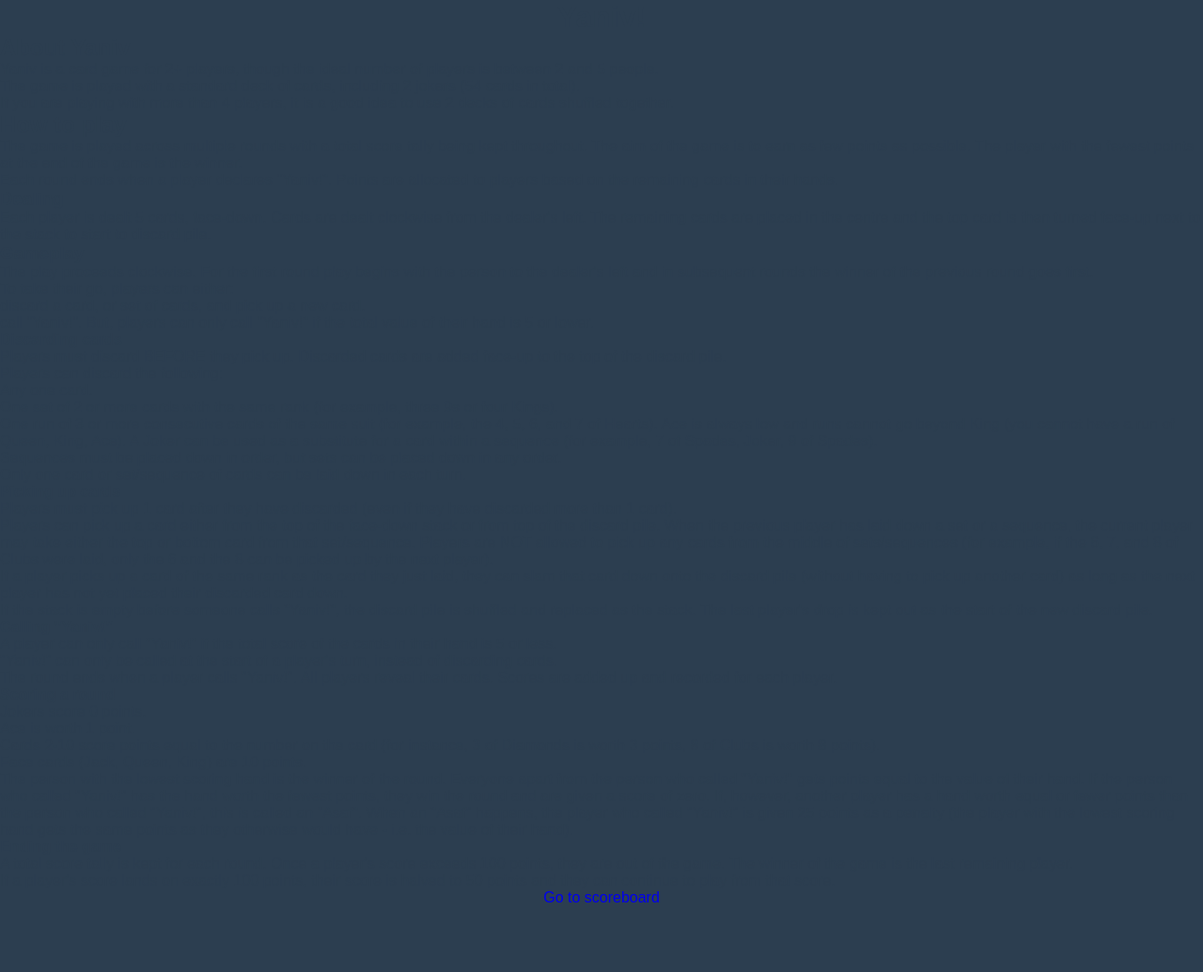
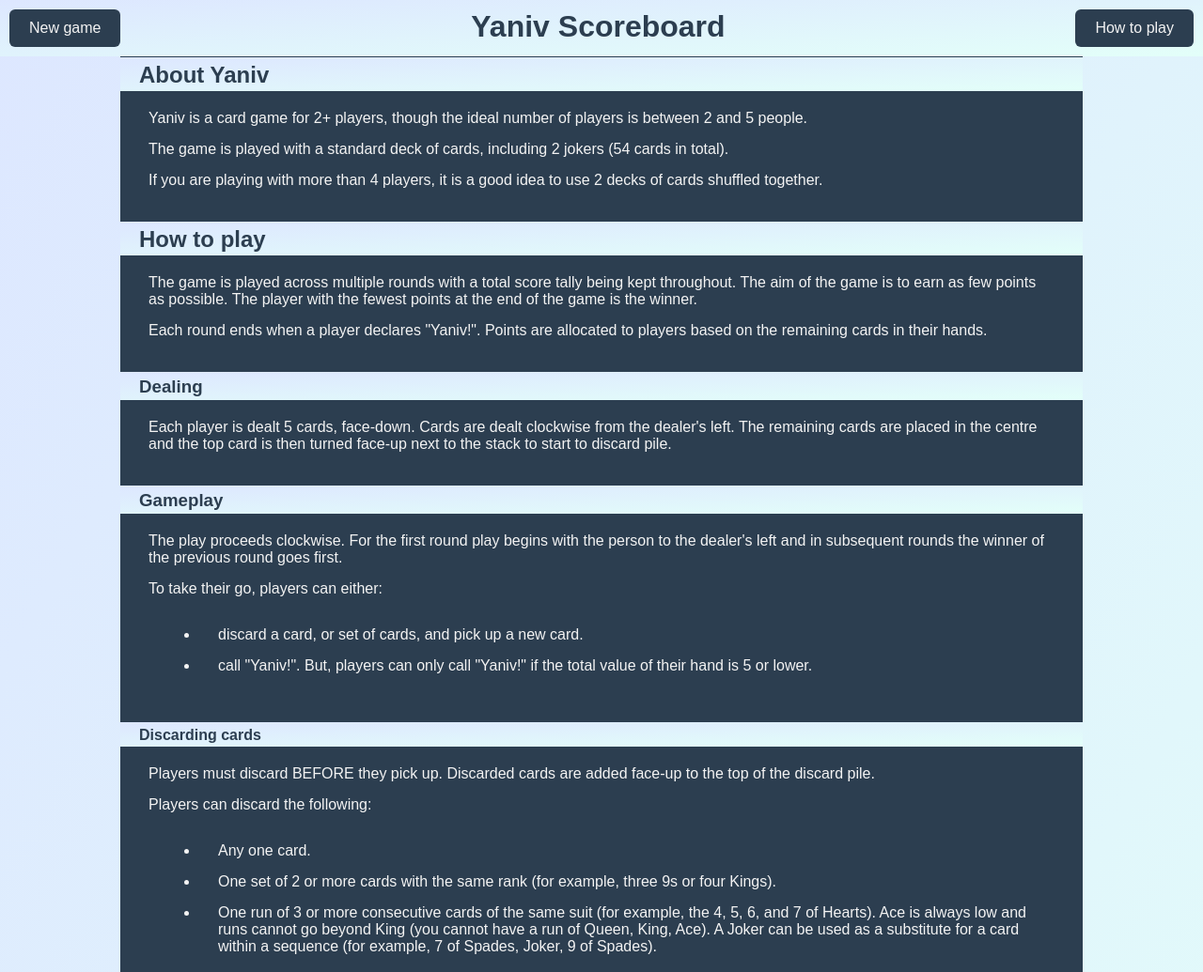
Before and after one commit to EllieD33/Yaniv-Scorecard, a plain HTML site: page rules.html in a window 1280 px wide. Shown: the top 1035 px of the page at 94% size. Before the commit the page ends 965 px from the top, so only its background shows below. Drawn offline with Linux system fonts and the light colour scheme.

Commit message:
updated rules css

```diff
--- a/app.js
+++ b/app.js
@@ -152,7 +152,7 @@ function resetCounter(){
   }
 }
 
-//New game
+//New game - resets names and scores
 const newGameBtn = document.getElementById('new-game-btn');
 newGameBtn.addEventListener("click", startNewGame);
 
--- /dev/null
+++ b/rules.css
@@ -0,0 +1,93 @@
+:root {
+    --primary: #dde7ff;
+    --secondary: #e3fff9;
+    --dark: #2c3e50;
+    --light: #F3F3F3;
+    --button: #45ca62;
+    --button-hover: #27ae60;
+}
+
+  * {
+    margin: 0;
+    padding: 0;
+}
+
+body {
+    font-family: montserrat, sans-serif;
+    width: 100%;
+    display: flex;
+    justify-content: center;
+    align-items: center;
+    flex-direction: column;
+    background-image: linear-gradient(to bottom right, var(--primary), var(--secondary));
+}
+
+  /* Nav bar */
+.page-heading {
+    font-size: 2rem;
+}
+nav {
+    color: var(--dark);
+    background-image: linear-gradient(to bottom right, var(--primary), var(--secondary));
+    padding: 10px;
+    display: flex;
+    justify-content: space-between;
+    box-sizing: border-box;
+    width: 100%;
+    position: fixed; /* Add fixed positioning */
+    top: 0; /* Align to the top of the viewport */
+    z-index: 1000; /* Ensure the nav bar stays on top of other content */
+}
+
+.nav-button {
+    padding: 10px 20px;
+    border-radius: 6px;
+    font-size: 1rem;
+    color: var(--light);
+    background-color: var(--dark);
+    border: 1px solid transparent;
+    transition: background-color 0.3s ease, color 0.3s ease;
+}
+
+a:link, a:visited {
+    text-align: center;
+    text-decoration: none;
+    display: inline-block;
+    color: var(--light);
+}
+
+.nav-button:hover {
+    background-color: var(--light);
+    border: 1px solid var(--dark);
+    color: var(--dark);
+}
+
+.rules {
+    color: var(--light);
+    background-color: var(--dark);
+    display: flex;
+    flex-direction: column;
+    width: 80vw;
+    margin-bottom: 10px;
+    margin-top: 41px;
+}
+
+.rules h2, h3, h4 {
+    padding: 5px 20px 3px;
+    background-image: linear-gradient(to bottom right, var(--primary), var(--secondary));    color: var(--dark);
+    margin: 20px 0;
+
+}
+
+.rules p, ul, li {
+    padding: 0 20px;
+    margin: 0px 10px 15px;
+}
+
+.rules ul {
+    display: block;
+    list-style-type: disc;
+    margin-block-start: 1em;
+    margin-block-end: 1em;
+    padding-inline-start: 4em;
+}
--- a/rules.html
+++ b/rules.html
@@ -8,10 +8,16 @@
     <link rel="preconnect" href="https://fonts.googleapis.com">
     <link rel="preconnect" href="https://fonts.gstatic.com" crossorigin>
     <link href="https://fonts.googleapis.com/css2?family=Roboto+Flex:opsz,wght@8..144,100;8..144,200;8..144,300;8..144,400;8..144,500;8..144,600;8..144,700;8..144,800;8..144,900;8..144,1000&display=swap" rel="stylesheet">
-    <link href="styles.css" rel="stylesheet">
+    <link href="rules.css" rel="stylesheet">
 </head>
 <body>
-    <h1 class="pageHeading">Yaniv!</h1>
+    <nav>
+        <a class="nav-button" href="./index.html">New game</a>
+        <h1 class="page-heading">Yaniv Scoreboard</h1>
+        <div>
+        <a class="nav-button" href="./rules.html">How to play</a>
+        </div>
+    </nav>
     <div class="rules">
         <h2>About Yaniv</h2>
         <p>Yaniv is a card game for 2+ players, though the ideal number of players is between 2 and 5 people.</p>
@@ -52,16 +58,17 @@
         <ul>
             <li>Jokers score 0 points.</li>
             <li>Ace is worth 1 point.</li>
-            <li>Cards 2-10 score points equal to the number on the card (for instance, 3 of Diamonds is worth 3 points, 8 of Clubs is worth 8 points).</li>
+            <li>Cards 2-10 score points equal to the number on the card.</li>
             <li>Face cards (Jack, Queen, King) are 10 points.</li>
         </ul>
-        <p>The person with the lowest scoring hand is the winner of the round. Everyone apart from the person who called "Yaniv!" gets points equal to the value of their hand. If the person who called "Yaniv!" has the hand worth the fewest points, they win the round and are given a score of zero. If, however, another player has a hand worth equal or fewer points than the person who called "Yaniv!", this is called an "Asaf". When an "Asaf" happens, the player who called "Yaniv!" is given 25 points as a penalty (the player with the lowest scoring hand gets the same points as they otherwise would have - i.e. the value of their hand).</p>
-        <h4>Ending the game</h4>
+        <p>The person with the lowest scoring hand is the winner of the round.</p>
+        <p>Everyone apart from the person who called "Yaniv!" gets points equal to the value of their hand.</p>
+        <p>If the person who called "Yaniv!" has the hand worth the fewest points, they win the round and are given a score of zero.</p>
+        <p>If another player has a hand worth equal or fewer points than the person who called "Yaniv!", this is called an "Asaf".</p>
+        <p>When an "Asaf" happens, the player who called "Yaniv!" is given 25 points as a penalty.</p>
+        <p>The player with the lowest scoring hand gets the same points as they otherwise would have - i.e. the value of their hand.</p>        <h4>Ending the game</h4>
         <p>A total score tally is kept for each round. Once a player's score exceeds 100 points, they are out of the game. The winner of the game is the last remaining player.</p>
         <p>If a player's score lands on exactly 100 points, their score is halved to 50 points and they can continue to play from that score.</p>
     </div>
-    <div class="how-to-play">
-        <a href="./index.html">Go to scoreboard</a>
-        </div>
 </body>
 </html>
--- a/styles.css
+++ b/styles.css
@@ -47,6 +47,7 @@ nav {
   background-color: var(--dark);
   border: 1px solid transparent;
   transition: background-color 0.3s ease, color 0.3s ease;
+  cursor: pointer;
 }
 
 a:link, a:visited {
@@ -109,13 +110,13 @@ a:link, a:visited {
   flex-wrap: wrap;
   max-width: 60vw;
   justify-content: space-between;
-  gap: 50px;
+  gap: 20px;
 }
 
 .card {
   margin: 10px auto 0;
-  width: 200px;
-  height: 250px;
+  width: 170px;
+  height: 200px;
 }
 
 .card-inner {
@@ -142,7 +143,7 @@ a:link, a:visited {
   font-size: 4rem !important;
 }
 
-.score-adder{
+.score-adder {
   margin-bottom: 10px;
 }
 
@@ -167,7 +168,7 @@ input[type=number] {
   -moz-appearance: textfield;
 }
 
-.score-adder button{
+.score-adder button {
   border: 0;
   border-radius: 5px;
   color: var(--light);
@@ -181,7 +182,7 @@ input[type=number] {
   padding-bottom: 1px;
 }
 
-.score-adder button:hover{
+.score-adder button:hover {
   color: var(--light);
   background-color: var(--button-hover);
 }
@@ -215,7 +216,7 @@ input[type=number] {
 }
 
 /* Reset button */
-.reset{
+.reset {
   display: flex;
   margin: 50px auto;
   max-width: 300px;
@@ -223,18 +224,18 @@ input[type=number] {
   margin-bottom: 10px;
 }
 
-#reset-btn{
+#reset-btn {
   border: 0;
-  border-radius: 5px;
+  border-radius: 6px;
   color: var(--light);
   background-color: rgb(214, 0, 0);
   height: auto;
   font-size: 2rem;
   margin:5px;
-  padding:4px;
+  padding: 4px 8px;
 }
 
-#reset-btn:hover{
+#reset-btn:hover {
   background-color: rgb(136, 23, 23);
 }
 
```
